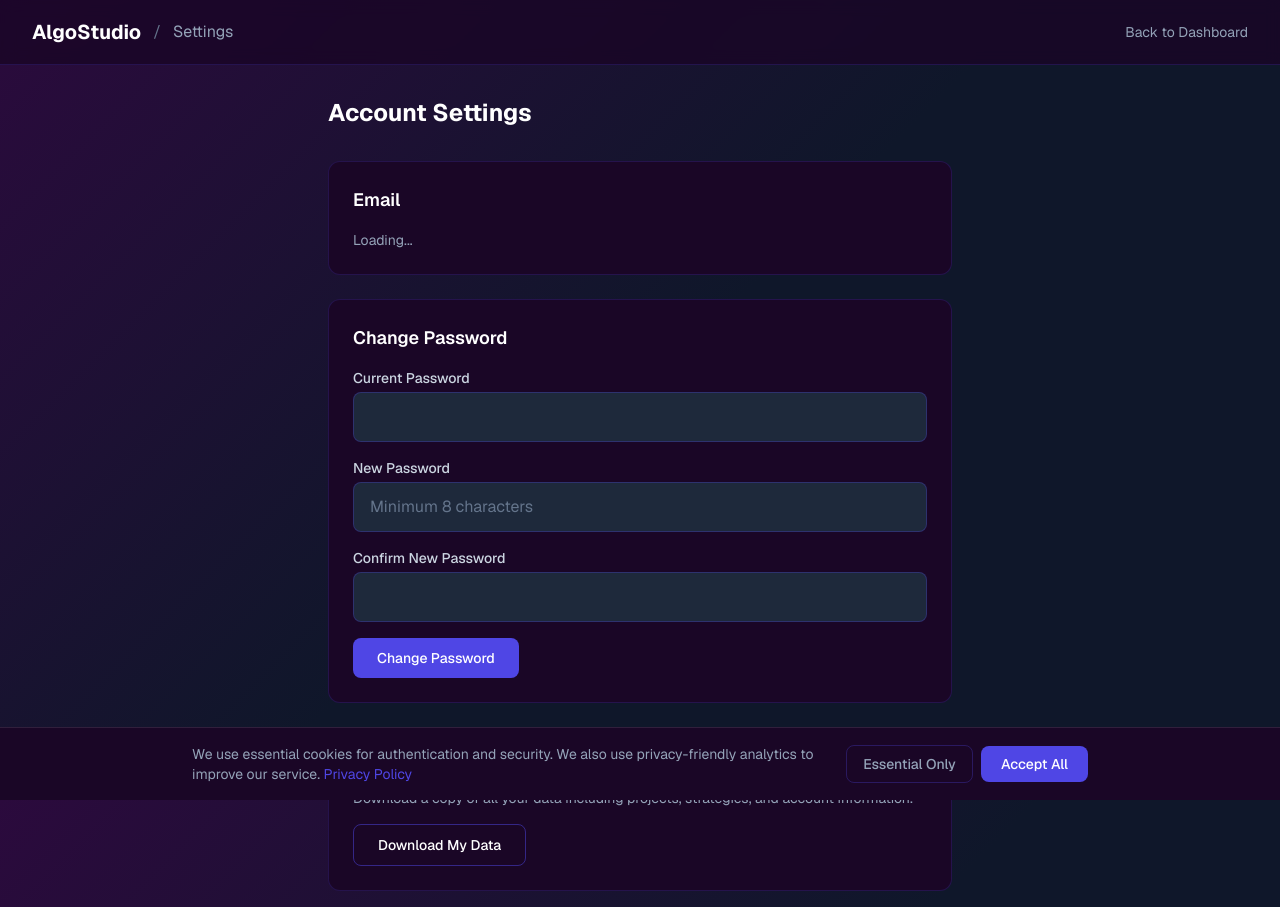
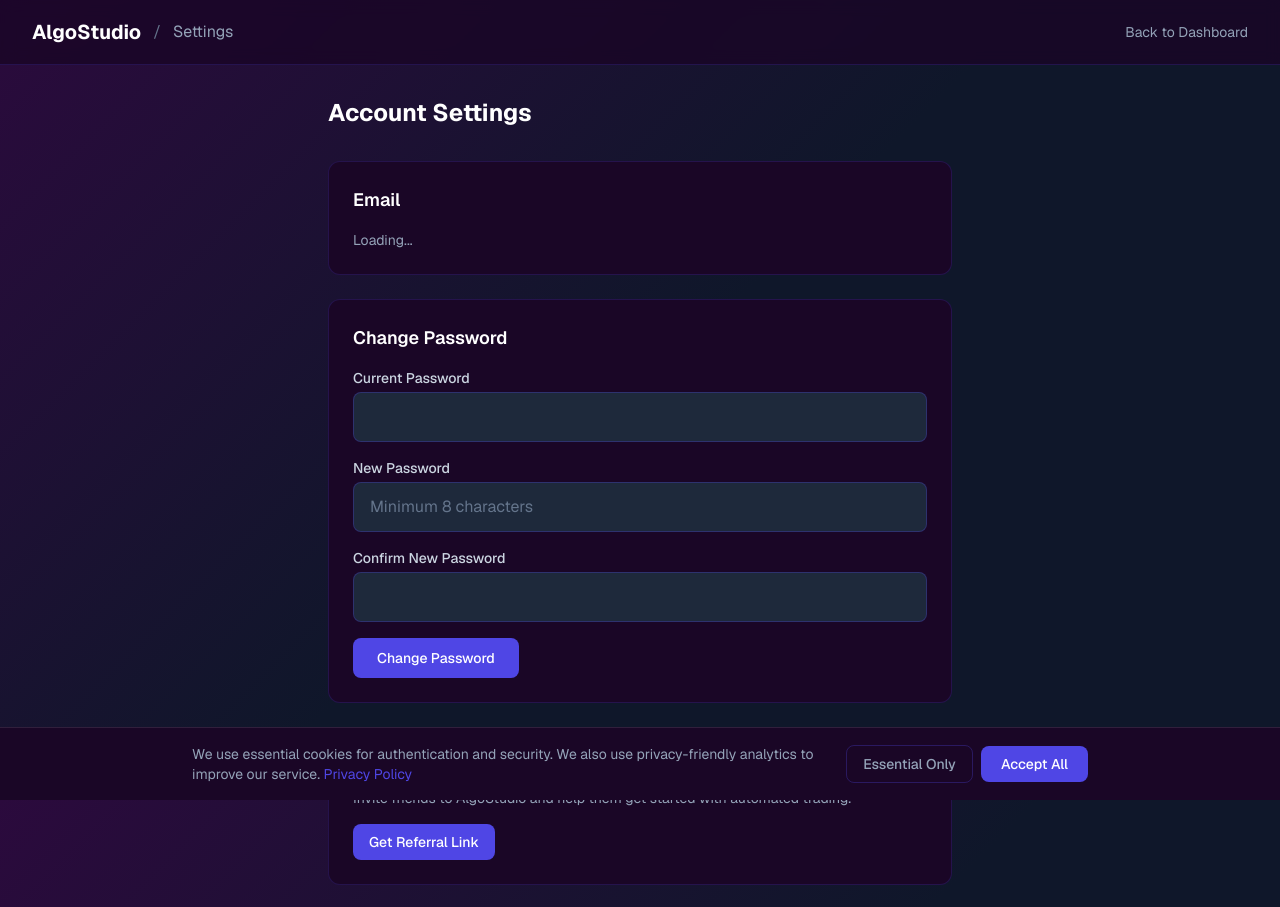
Before and after one commit to michaelschouten92-design/C-Users-micha-forex-ea-builder, a Next.js app: page /app/settings in a window 1280 px wide. Shown: the top 907 px of the page. Built offline with nearby package versions, Linux system fonts and the light colour scheme; no server answers.

Commit message:
Remove data export section from account settings
Co-Authored-By: Claude Opus 4.6 <noreply@anthropic.com>

```diff
--- a/src/app/app/settings/page.tsx
+++ b/src/app/app/settings/page.tsx
@@ -45,9 +45,6 @@ export default function SettingsPage() {
 
           {/* Change Password */}
           <ChangePasswordSection />
-
-          {/* Data Export */}
-          <DataExportSection />
 
           {/* Referral */}
           <ReferralSection />
@@ -156,54 +153,6 @@ function ChangePasswordSection() {
           {loading ? "Saving..." : "Change Password"}
         </button>
       </form>
-    </div>
-  );
-}
-
-function DataExportSection() {
-  const [loading, setLoading] = useState(false);
-
-  async function handleExport() {
-    setLoading(true);
-    try {
-      const res = await fetch("/api/account/export", {
-        headers: getCsrfHeaders(),
-      });
-
-      if (!res.ok) {
-        const data = await res.json();
-        showError(data.error || "Failed to export data");
-        return;
-      }
-
-      const blob = await res.blob();
-      const url = URL.createObjectURL(blob);
-      const a = document.createElement("a");
-      a.href = url;
-      a.download = `algostudio-data-${new Date().toISOString().slice(0, 10)}.json`;
-      a.click();
-      URL.revokeObjectURL(url);
-      showSuccess("Data exported successfully");
-    } catch {
-      showError("Something went wrong");
-    } finally {
-      setLoading(false);
-    }
-  }
-
-  return (
-    <div className="bg-[#1A0626] border border-[rgba(79,70,229,0.2)] rounded-xl p-6">
-      <h2 className="text-lg font-semibold text-white mb-2">Export Data</h2>
-      <p className="text-sm text-[#94A3B8] mb-4">
-        Download a copy of all your data including projects, strategies, and account information.
-      </p>
-      <button
-        onClick={handleExport}
-        disabled={loading}
-        className="px-6 py-2.5 text-sm font-medium text-white border border-[rgba(79,70,229,0.5)] rounded-lg hover:bg-[rgba(79,70,229,0.1)] disabled:opacity-50 disabled:cursor-not-allowed transition-all duration-200"
-      >
-        {loading ? "Exporting..." : "Download My Data"}
-      </button>
     </div>
   );
 }
```
